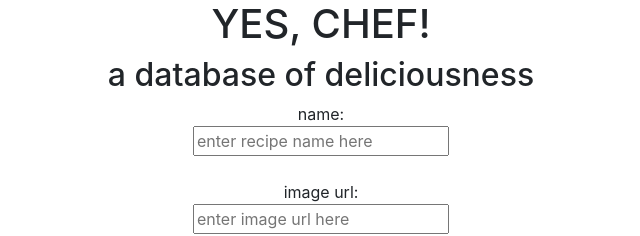
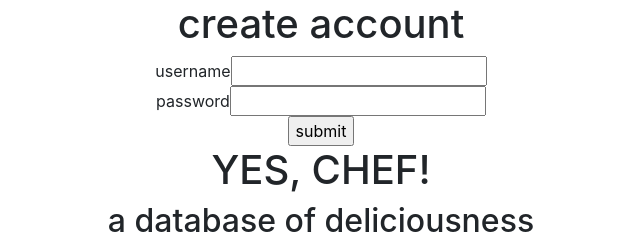
Before and after one commit to josephklein87/recipeAppFront-end, a React (Create React App) app: page / in a window 1280 px wide. Shown: the top 236 px of the page, without its empty margins (319-959 px from the left). Built offline with nearby package versions, Linux system fonts and the light colour scheme; no server answers.

Commit message:
added user creation form

```diff
--- a/src/App.js
+++ b/src/App.js
@@ -3,9 +3,15 @@ import './App.css';
 import {useState, useEffect} from 'react';
 import axios from 'axios';
 import Recipe from './component/part.js';
+import UserName from './component/userCreate';
 
 function App() {
 
+  // user states
+  const [user, setUser] = useState(null)
+
+
+  // recipe index states
   const [recipes, setRecipes] = useState([])
   const [newName, setNewName] = useState('')
   const [newImage, setNewImage] = useState('')
@@ -86,6 +92,7 @@ function App() {
 
   return (
     <div>
+      <UserName user={user} setUser={setUser} />
       <h1>YES, CHEF!</h1>
       <h2>a database of deliciousness</h2>
       <form onSubmit={handleNewRecipeSubmit}>
--- /dev/null
+++ b/src/component/userCreate.js
@@ -0,0 +1,54 @@
+
+  import {useState, useEffect} from 'react';
+  import axios from 'axios';
+  import '../App.css';
+
+  const UserName = () => {
+
+
+  const [loginUsername, setLoginUsername] = useState('')
+  const [loginPassword, setLoginPassword] = useState('')
+  const [createUser, setCreateUser] = useState('')
+  const [createPassword, setCreatePassword] = useState('')
+
+  const handleNewUsernameChange = (e) => {
+    setCreateUser(e.target.value)
+  }
+
+  const handleNewPasswordChange = (e) => {
+    setCreatePassword(e.target.value)
+  }
+
+  const handleUserCreate = (e) => {
+    e.preventDefault();
+    console.log(createUser)
+    console.log(createPassword)
+    axios.post(
+      'http://localhost:3000/user/newUser',
+      {
+        username: createUser,
+        password: createPassword
+      }
+    ).then((res)=>{
+      console.log(res.data)
+    })
+  }
+
+
+
+  return (
+      <div>
+        <h1>create account</h1>
+        <form onSubmit={handleUserCreate}>
+        username<input type="text" name="user" onChange={handleNewUsernameChange}/><br/>
+        password<input type="text" password="password" onChange={handleNewPasswordChange} /><br/>
+        <input type="submit" value="submit" />
+        </form>
+        </div>
+  )
+}
+
+
+
+
+export default UserName
```
